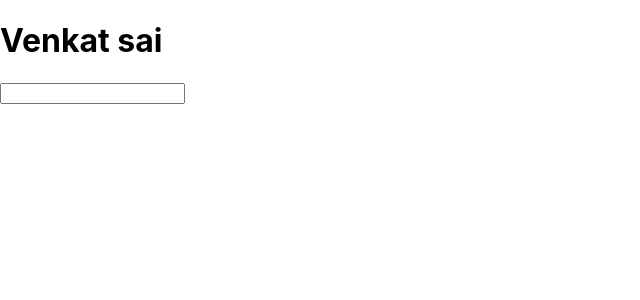
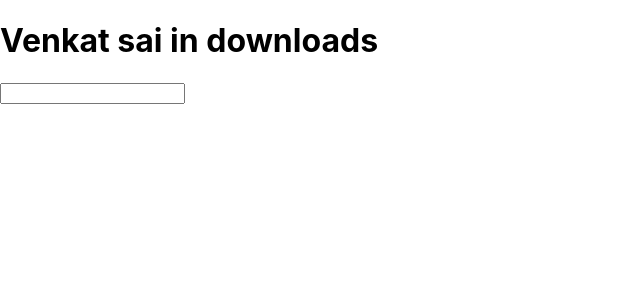
Before and after one commit to Royalvenkat/shopping, a React (Create React App) app: page / in a window 1280 px wide. Shown: the top 300 px of the page, without its empty margins (0-640 px from the left). Built offline with nearby package versions, Linux system fonts and the light colour scheme.

Commit message:
change in the document

```diff
--- a/src/App.js
+++ b/src/App.js
@@ -3,7 +3,7 @@ import React from 'react'
 const App = () => {
   return (
     <div>
-      <h1>Venkat sai</h1>
+      <h1>Venkat sai in downloads</h1>
       <form>
         <input type="text" />
         </form>
```
